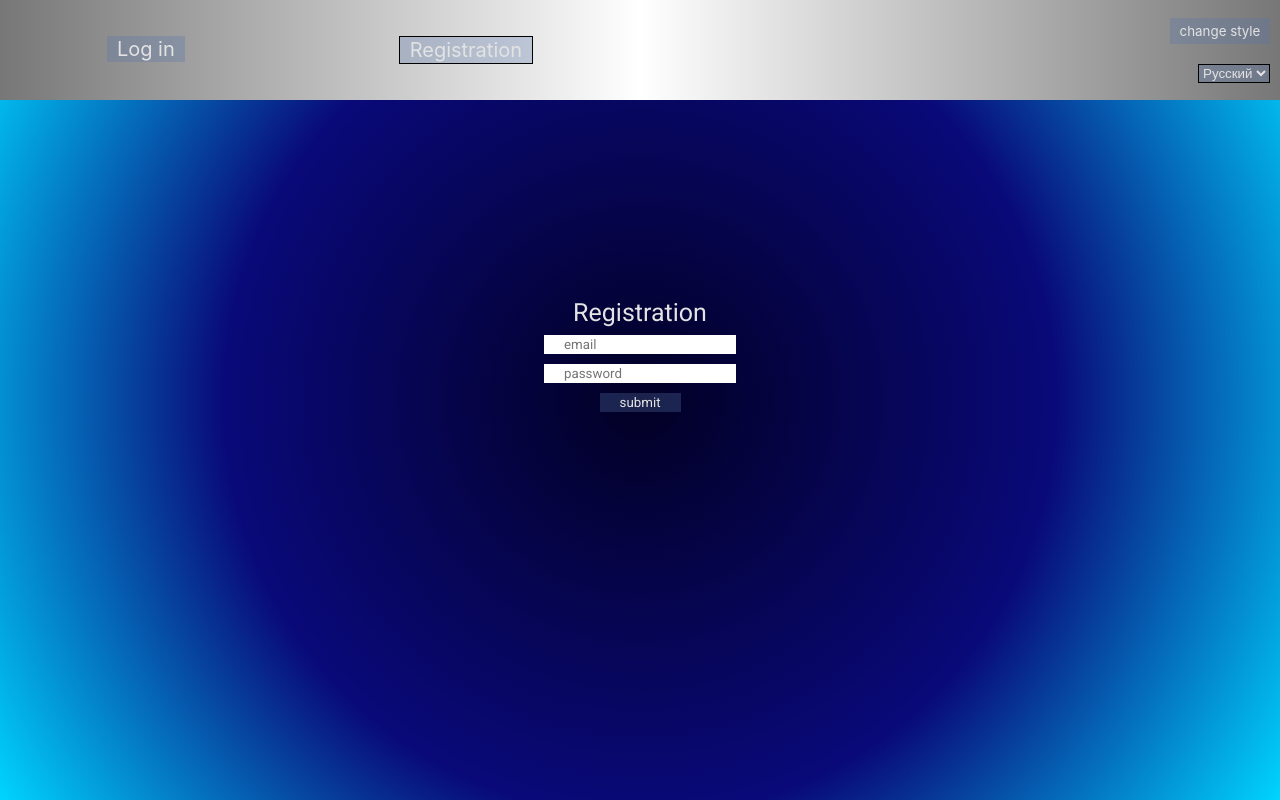
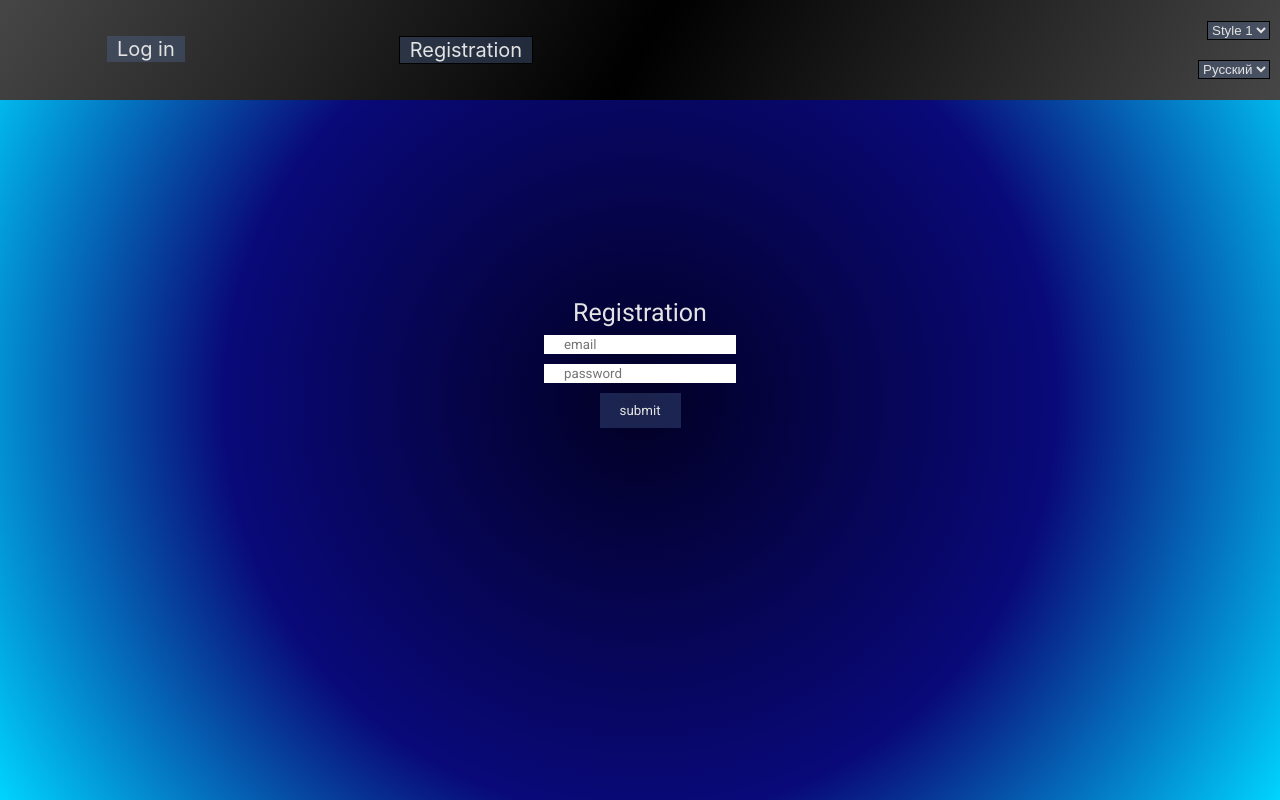
Before and after one commit to IliaKonstantinov/sfera__1, a Next.js app in the folder frontend/: page /registration in a window 1280 px wide. Built offline with nearby package versions, Linux system fonts and the light colour scheme.

Commit message:
easy add new style

```diff
--- a/frontend/components/MainContainer/MainContainer.js
+++ b/frontend/components/MainContainer/MainContainer.js
@@ -35,6 +35,18 @@ const MainContainer = (props) => {
     router.push("/", "/", { locale: lang });
   };
 
+  const handleChangeStyle = (style) => {
+    switch (style) {
+      case "style1":
+        console.log("STYLE 1");
+        props.changeStyle2();
+        break;
+      case "style2":
+        console.log("STYLE 2");
+        props.changeStyle1();
+    }
+  };
+
   return (
     <>
       <Head>
@@ -54,16 +66,20 @@ const MainContainer = (props) => {
           <A href="/registration" text={t.registration}></A>
         </div>
         <div className={styles.settings}>
-          <button
-            onClick={onChangeStyles}
+          <select
+            onChange={(e) => handleChangeStyle(e.target.value)}
             className={
-              !props.toggleChangeStyle
-                ? styles.settings_style1
-                : styles.settings_style
+              !props.toggleChangeStyle ? styles.locales_sryle1 : styles.locales
             }
           >
-            {t.style}
-          </button>
+            <option value="style1" className={styles.settings_style}>
+              {t.style} 1
+            </option>
+            <option value="style2" className={styles.settings_style1}>
+              {t.style} 2
+            </option>
+          </select>
+
           <select
             onChange={(e) => handleChangeLang(e.target.value)}
             className={
--- a/frontend/styles/Login.module.scss
+++ b/frontend/styles/Login.module.scss
@@ -6,6 +6,7 @@
 }
 
 %tplInputSubmit {
+  padding: 10px 20px;
   color: $textColor;
   cursor: pointer;
   &:hover {
--- a/frontend/styles/Main.module.scss
+++ b/frontend/styles/Main.module.scss
@@ -11,7 +11,8 @@
 }
 
 %btnSignout {
-  padding: 2px 20px;
+  color: $textColor;
+  padding: 10px 20px;
   margin-top: 10px;
 }
 
@@ -29,7 +30,7 @@
 }
 
 .profile_disc {
-  color: #333;
+  color: $textColor;
 }
 
 .profile_name {
--- a/frontend/styles/changeStyleParams.scss
+++ b/frontend/styles/changeStyleParams.scss
@@ -7,6 +7,29 @@ $textColor: rgb(227, 227, 227);
 $errorTextColor: red;
 
 /*Style1*/
+
+/*Button Background*/
+$bgBtnStyle2: rgba(87, 115, 168, 0.3);
+
+/*Main Background*/
+$bgMainStyle2: rgb(2, 0, 36);
+$bgMainGredientStyle2: radial-gradient(
+  circle,
+  rgba(2, 0, 36, 1) 0%,
+  rgba(9, 9, 121, 1) 55%,
+  rgba(0, 212, 255, 1) 100%
+);
+
+/*Header Navigator Background*/
+$bgNavStyle2: rgb(42, 42, 42);
+$bgNavGredientStyle2: linear-gradient(
+  120deg,
+  rgb(70, 70, 70) 0%,
+  rgb(0, 0, 0) 50%,
+  rgb(70, 70, 70) 100%
+);
+
+/*Style2*/
 
 /*Button Background*/
 $bgBtnStyle1: rgba(105, 105, 81, 0.4);
@@ -25,32 +48,5 @@ $bgNavGredientStyle1: linear-gradient(
   25deg,
   rgba(0, 0, 0, 1) 0%,
   rgba(153, 153, 153, 1) 70%,
-  rgba(255, 255, 255, 1) 100%
+  rgb(197, 197, 197) 100%
 );
-
-/*Style2*/
-
-/*Button Background*/
-$bgBtnStyle2: rgba(87, 115, 168, 0.3);
-
-/*Main Background*/
-$bgMainStyle2: rgb(2, 0, 36);
-$bgMainGredientStyle2: radial-gradient(
-  circle,
-  rgba(2, 0, 36, 1) 0%,
-  rgba(9, 9, 121, 1) 55%,
-  rgba(0, 212, 255, 1) 100%
-);
-
-/*Header Navigator Background*/
-$bgNavStyle2: rgb(119, 119, 119);
-$bgNavGredientStyle2: linear-gradient(
-  90deg,
-  rgba(119, 119, 119, 1) 0%,
-  rgba(255, 255, 255, 1) 50%,
-  rgba(119, 119, 119, 1) 100%
-);
-/*
-#00d4ff
-#090979
-#020024 */
--- a/frontend/translations.js
+++ b/frontend/translations.js
@@ -1,7 +1,7 @@
 export const en = {
   login: "Log in",
   registration: "Registration",
-  style: "change style",
+  style: "Style",
   signOut: "sign out",
   email: "email",
   password: "password",
@@ -10,13 +10,13 @@ export const en = {
   enterEmail: "Please enter you email",
   enterPassword: "Please enter you Password",
   minLength: "Mail and password must not be shorter than 4 characters",
-  mailError: "Enter existing mail"
+  mailError: "Enter existing mail",
 };
 
 export const ru = {
   login: "Войти",
   registration: "Регистрация",
-  style: "сменить тему",
+  style: "Стиль",
   signOut: "выйти",
   email: "почта",
   password: "пароль",
@@ -25,13 +25,13 @@ export const ru = {
   enterEmail: "Пожалуйста, введите почту",
   enterPassword: "Пожалуйста, введите пароль",
   minLength: "Почта и пароль не должены быть короче 4-х символов",
-  mailError: "Введите существующую почту"
+  mailError: "Введите существующую почту",
 };
 
 export const cs = {
   login: "Vejít do",
   registration: "Registrovat",
-  style: "Změnit téma",
+  style: "Téma",
   signOut: "jít ven",
   email: "pošta",
   password: "Heslo",
@@ -40,5 +40,5 @@ export const cs = {
   enterEmail: "Zadejte prosím svůj email",
   enterPassword: "Prosím, vložte heslo",
   minLength: "Email a heslo nesmí být kratší než 4 znaky",
-  mailError: "Zadejte existující poštu"
+  mailError: "Zadejte existující poštu",
 };
```
